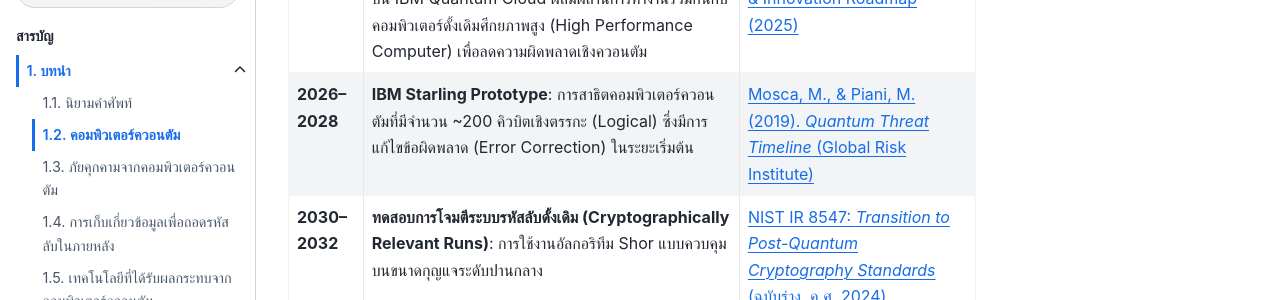
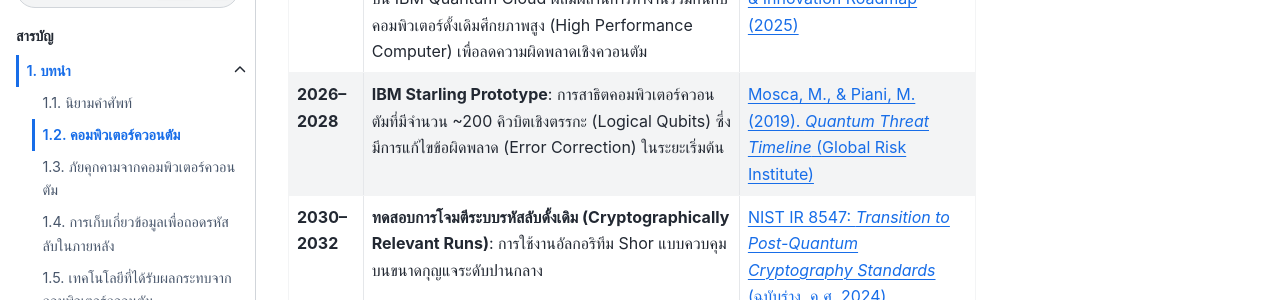
Before and after one commit to qtft/pq-readiness-handbook, a Jupyter Book: the page built from book/introduction/quantum-computer.md, in a window 1280 px wide and 900 px high, scrolled down 2547 px. Shown: the part 250-550 px from the top of the window. Built offline with Jupyter Book 1.0.4 settings and Sphinx 7.4.7 and the Sphinx Book theme 1.1.4, drawn with Linux system fonts in a browser that asks for light colours; comment, search, counter and statistics services are not loaded; cross-references to code outside the pages are shown as plain code.

Commit message:
quantum computer

```diff
--- a/book/introduction/quantum-computer.md
+++ b/book/introduction/quantum-computer.md
@@ -39,6 +39,6 @@
 |---------|------------------------|------------|
 | **2024** | **Google Willow**: คอมพิวเตอร์ควอนตัมขนาด 105 คิวบิต ในการทดสอบ Random-circuit Sampling โดยใช้เวลาเพียง 5 นาที ในการแก้ปัญหาที่ต้องใช้คอมพิวเตอร์แบบดั้งเดิมประมาณ 10²⁵ ปี | Preskill, J. (2018). *Quantum Computing in the NISQ Era and Beyond* ([arXiv:1801.00862](https://arxiv.org/abs/1801.00862)) |
 | **2025** | **IBM Nighthawk**: คอมพิวเตอร์ควอนตัมขนาด 120 คิวบิต บน IBM Quantum Cloud ผสมผสานการทำงานร่วมกันกับคอมพิวเตอร์ดั้งเดิมศีกยภาพสูง (High Performance Computer) เพื่อลดความผิดพลาดเชิงควอนตัม | [IBM Quantum Development & Innovation Roadmap (2025)](https://www.ibm.com/roadmaps/quantum/2025/) |
-| **2026–2028** | **IBM Starling Prototype**: การสาธิตคอมพิวเตอร์ควอนตัมที่มีจำนวน ~200 คิวบิตเชิงตรรกะ (Logical) ซึ่งมีการแก้ไขข้อผิดพลาด (Error Correction) ในระยะเริ่มต้น | [Mosca, M., & Piani, M. (2019). *Quantum Threat Timeline* (Global Risk Institute)](https://globalriskinstitute.org/publication/quantum-threat-timeline/) |
+| **2026–2028** | **IBM Starling Prototype**: การสาธิตคอมพิวเตอร์ควอนตัมที่มีจำนวน ~200 คิวบิตเชิงตรรกะ (Logical Qubits) ซึ่งมีการแก้ไขข้อผิดพลาด (Error Correction) ในระยะเริ่มต้น | [Mosca, M., & Piani, M. (2019). *Quantum Threat Timeline* (Global Risk Institute)](https://globalriskinstitute.org/publication/quantum-threat-timeline/) |
 | **2030–2032** | **ทดสอบการโจมตีระบบรหัสลับดั้งเดิม (Cryptographically Relevant Runs)**: การใช้งานอัลกอริทึม Shor แบบควบคุมบนขนาดกุญแจระดับปานกลาง | [NIST IR 8547: *Transition to Post-Quantum Cryptography Standards* (ฉบับร่าง, ค.ศ. 2024)](https://csrc.nist.gov/pubs/ir/8547/ipd) |
 | **2035+** | **การขยายระบบแบบทนทานต่อความผิดพลาดเต็มรูปแบบ (Fault-Tolerant Scale-Out)**: แผนงานของ U.S. Department of Energy Q-NEXT มุ่งสู่ระบบเชื่อมต่อที่สมบูรณ์และสถาปัตยกรรมควอนตัมระดับหลายล้านคิวบิต สำหรับงานด้านเคมี ปัญญาประดิษฐ์ และโลจิสติกส์ | [U.S. Department of Energy (2024). *Quantum Information Science Applications Roadmap*](https://www.quantum.gov/wp-content/uploads/2024/12/DOE_QIS_Roadmap_Final.pdf) |
```
